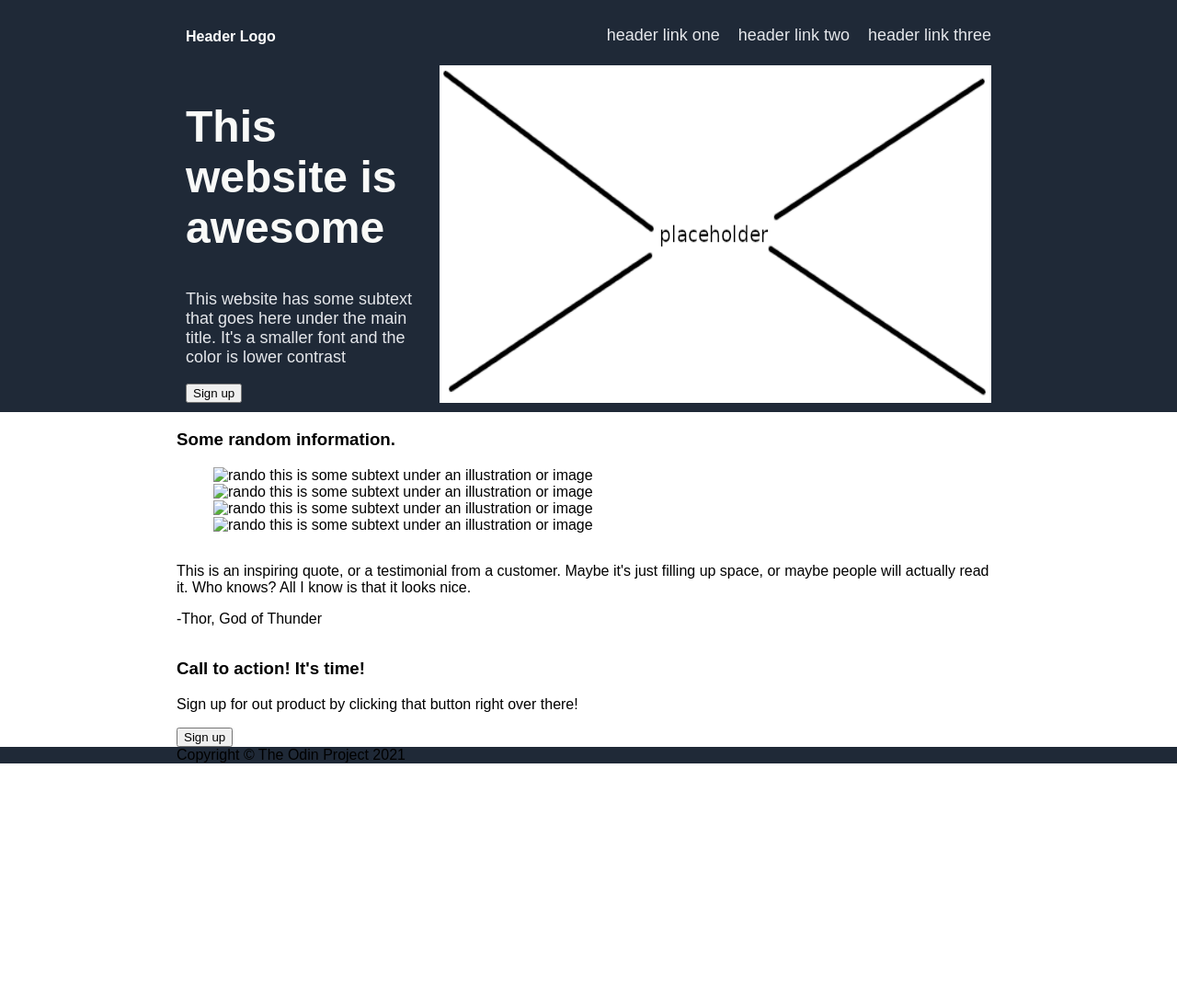
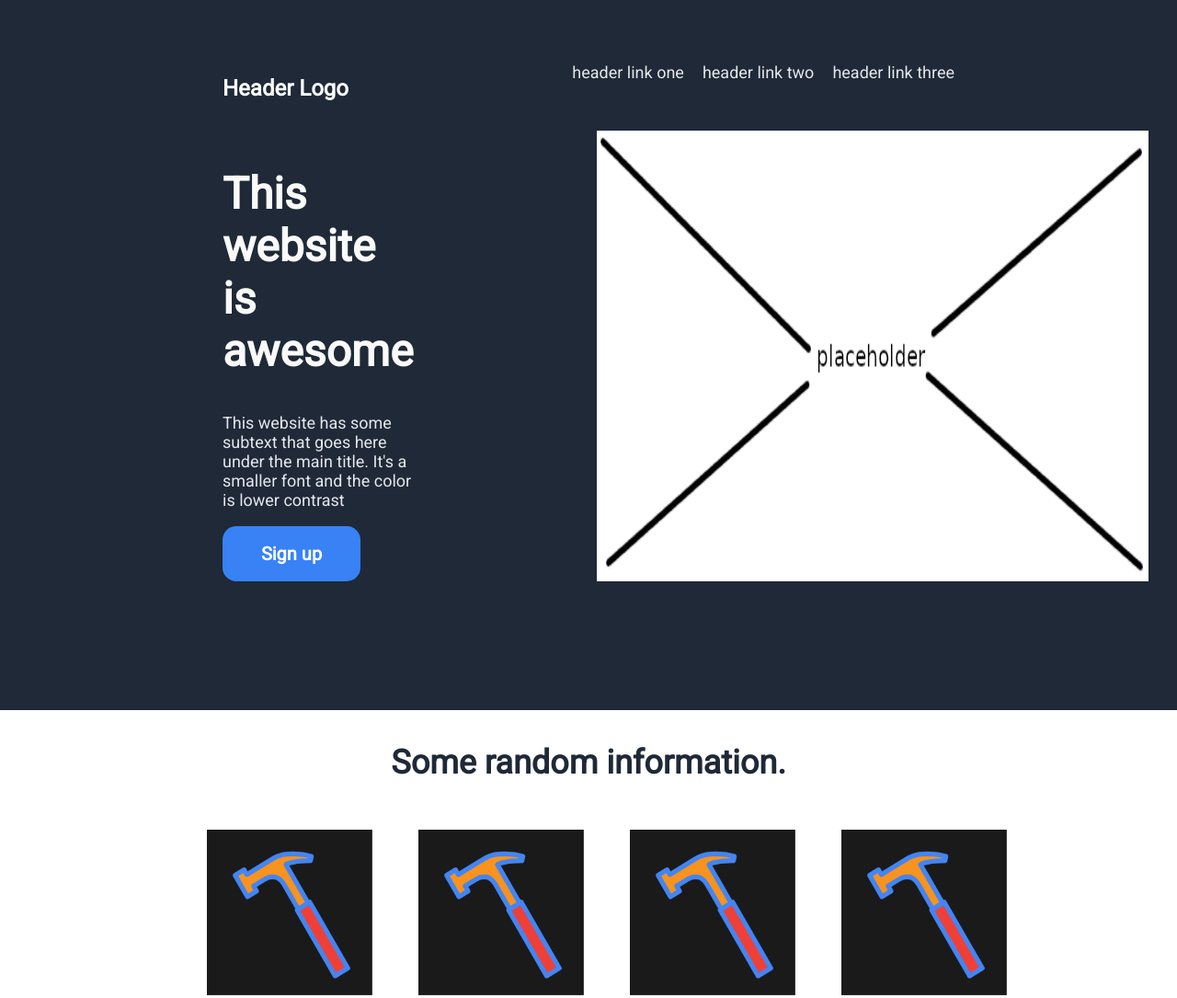
Before and after one commit to kurtiskubal/landing-page, a plain HTML site: page index.html in a window 1280 px wide. Shown: the top 1085 px of the page at 92% size. Before the commit the page ends 830 px from the top, so only its background shows below. Drawn offline with Linux system fonts and the light colour scheme.

Commit message:
section styles added

```diff
--- a/index.html
+++ b/index.html
@@ -11,9 +11,9 @@
                 <div class="navigation">
                     <h4>Header Logo</h4>
                     <ul class="nav-links">
-                        <li>header link one</li>
-                        <li>header link two</li>
-                        <li>header link three</li>
+                        <li><a href="">header link one</a></li>
+                        <li><a href="">header link two</a></li>
+                        <li><a href="">header link three</a></li>
                     </ul>
                 </div>
                 <div class="header-content">
@@ -31,19 +31,19 @@
                 <h3>Some random information.</h3>
                 <ul>
                     <li>
-                        <img alt="rando" src="">
+                        <img alt="rando" src="./img/ham.png">
                         this is some subtext under an illustration or image
                     </li>
                     <li>
-                        <img alt="rando" src="">
+                        <img alt="rando" src="./img/ham.png">
                         this is some subtext under an illustration or image
                     </li>
                     <li>
-                        <img alt="rando" src="">
+                        <img alt="rando" src="./img/ham.png">
                         this is some subtext under an illustration or image
                     </li>
                     <li>
-                        <img alt="rando" src="">
+                        <img alt="rando" src="./img/ham.png">
                         this is some subtext under an illustration or image
                     </li>
                 </ul>
@@ -51,8 +51,8 @@
         </div>
         <div class="sec2-bg">
             <div class="sec2">
-                <p>This is an inspiring quote, or a testimonial from a customer. Maybe it's just filling up space, or maybe people will actually read it. Who knows? All I know is that it looks nice.</p>
-                <p>-Thor, God of Thunder</p>
+                <p class="quote">This is an inspiring quote, or a testimonial from a customer. Maybe it's just filling up space, or maybe people will actually read it. Who knows? All I know is that it looks nice.</p>
+                <p class="signature">-Thor, God of Thunder</p>
             </div>
         </div>
         <div class="sec3-bg">
@@ -62,7 +62,7 @@
                         <h3>Call to action! It's time!</h3>
                         <p>Sign up for out product by clicking that button right over there!</p>
                     </div>
-                    <button>Sign up</button>
+                    <button class="signup">Sign up</button>
                 </div>
             </div>
         </div>
--- a/styles/styles.css
+++ b/styles/styles.css
@@ -1,7 +1,10 @@
+@import url('https://fonts.googleapis.com/css2?family=Roboto&display=swap');
+
 *
 {
-font-family: Arial, Helvetica, sans-serif;
+font-family: 'Roboto', sans-serif;
 }
+
 body
 {
     display: flex;
@@ -14,7 +17,12 @@ body
     background-color: #1F2937;
 }
 
-.sec1-bg, .sec2-bg, .sec3-bg
+.sec2-bg
+{
+    background-color: #E5E7EB;
+}
+
+.sec1-bg, .sec3-bg
 {
     background-color: white;
 }
@@ -24,17 +32,52 @@ ul
     list-style: none;
 }
 
+ul li img
+{
+    width: 180px;
+    height: 180px;
+}
+
+.signup
+{
+    border: 2px solid white;
+}
+
+button
+{
+    background-color: #3882F6;
+    color: white;
+    border-radius: 15px;
+    width: 150px;
+    height: 60px;
+    border: 0;
+    font-size: 20px;
+    font-weight: 700;
+}
+
 .header
 {
     display: flex;
     flex-direction: column;
-    padding: 10px;
+    padding: 50px;
+    padding-bottom: 140px;
 }
 
 .header, .sec1, .sec2, .sec3, .footer
 {
     margin-left: 15%;
     margin-right: 15%;
+}
+
+.sec2
+{
+    width: 45%;
+    display: flex;
+    flex-direction: column;
+    margin-left: auto;
+    margin-right: auto;
+    margin-top: 100px;
+    margin-bottom: 100px;
 }
 
 .navigation
@@ -68,10 +111,74 @@ ul
 .navigation h4
 {
     color: white;
+    font-size: 24px;
 }
 
 .header-content
 {
     display: flex;
-    gap: 20px;
+    gap: 200px;
+    justify-content: space-around;
 }
+
+.sec1
+{
+    display: flex;
+    flex-direction: column;
+    justify-content: center;
+    align-items: center;
+    padding-bottom: 120px;
+}
+
+.sec1 h3
+{
+    font-size: 36px;
+    font-weight: 900;
+    color: #1F2937;
+}
+
+.sec1 ul
+{
+    display: flex;
+    justify-content: space-around;
+    gap: 50px;
+
+
+}
+
+.sec1 ul li
+{
+    display: flex;
+    flex-direction: column;
+    justify-content: center;
+    align-items: center;
+    text-align: center;
+    width: 180px;
+}
+
+a:link, a:visited, a:hover, a:active {
+    text-decoration: none;
+    color: #E5E7EB;
+    font-size: 18px;
+  }
+
+.quote {
+    font-size: 36px;
+    font-style: italic;
+    font-weight: lighter;
+    color: #1F2937;
+}
+
+.signature {
+    font-weight: 800;
+    font-size: 24px;
+    margin-left: auto;
+}
+
+.sec3-box {
+    background-color: #3882F6;
+    border-radius: 15px;
+    margin-top: 75px;
+    margin-bottom: 75px;
+
+}
```
Also changed, not shown: img/ham.png (added).
